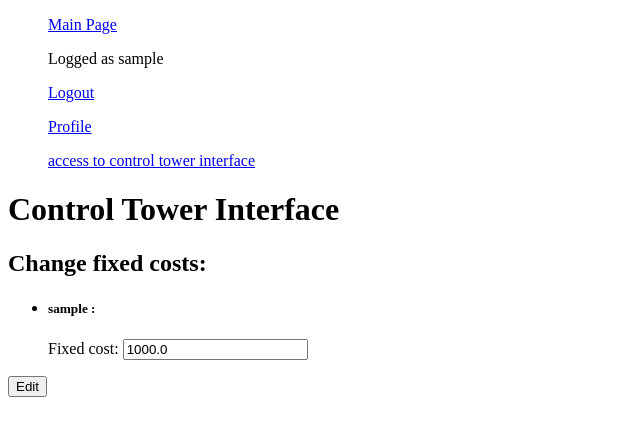
After one commit to duntytelessia/supply_chain, a Django app: page /controltower/costs in a window 1280 px wide. The commit adds this page. Shown: the top 436 px of the page, without its empty margins (0-640 px from the left). Run offline with Django 4.2, Linux system fonts and the light colour scheme; the visitor is signed in with stand-in values (Sample User, id 1); data comes from the database, SQL or seed files in the repository; parts of the project's set-up code (start-up, migrations or seed data) failed here and were passed over.

Commit message:
fixed_costs

```diff
--- /dev/null
+++ b/PycharmProjects/django_Projects/Projet_1/controltower/templates/controltower/costs.html
@@ -0,0 +1,26 @@
+{% extends 'data/base_generic.html' %}
+{% load custom_tags %}
+{% block content %}
+{% if messages %}
+<ul>
+    {% for message in messages %}
+    <li>{{ message }}</li>
+    {% endfor %}
+</ul>
+{% endif %}
+    <h1> Control Tower Interface</h1>
+    <h2> Change fixed costs:</h2>
+
+
+<form method="post" >
+    {% csrf_token %}
+    {{ f.management_form }}
+    <ul>
+        {% for form in f %}
+        <li> <h5> {{ form.instance.username }} :</h5> {{ form.as_p }}</li>
+        {% endfor %}
+    </ul>
+    <input type="submit" name="submit" value="Edit" />
+</form>
+
+{% endblock %}
--- a/PycharmProjects/django_Projects/Projet_1/controltower/templates/controltower/interface.html
+++ b/PycharmProjects/django_Projects/Projet_1/controltower/templates/controltower/interface.html
@@ -52,6 +52,8 @@
          </table>
     </form>
 
+<h4> <a href="costs"> Change fixed costs </a></h4>
+
 {% if can_begin %}  <!-- if everyone has validated -->
 <form action='valid' method='GET'>
 <button type='submit'> Begin </button>
--- a/PycharmProjects/django_Projects/Projet_1/controltower/urls.py
+++ b/PycharmProjects/django_Projects/Projet_1/controltower/urls.py
@@ -9,5 +9,6 @@ urlpatterns = [
     path('valid/<str:idg>', edit_good, name='edit_good'),# to edit data of the good: idG
     path('validate_all', validate_all, name='validate_all'),
     path('begin_simulation', begin_simulation, name='begin_simulation'),
-    path('new_week', new_week, name='new_week')
+    path('new_week', new_week, name='new_week'),
+    path('costs', costs, name='costs')
 ]
--- a/PycharmProjects/django_Projects/Projet_1/controltower/views.py
+++ b/PycharmProjects/django_Projects/Projet_1/controltower/views.py
@@ -5,6 +5,7 @@ from django.contrib.auth.models import User
 from django.contrib.auth.decorators import user_passes_test
 from controltower.forms import GroupChangeForm, GoodChangeForm, WorkersForm
 from data.models import Goods, Week, Order, Transaction, Stock, Worker, Path
+from django.forms import modelformset_factory
 from controltower.forms import *
 
 
@@ -162,6 +163,21 @@ def validate_all(request):
 
 
 @user_passes_test(lambda u: u.is_superuser)
+def costs(request):
+
+    all_users = User.objects.all()
+    CostFormSet = modelformset_factory(User, fields=['fixed_cost', ], extra=0)
+
+    if request.method == 'POST':
+        f = CostFormSet(request.POST, queryset=all_users)  # change costs
+        if f.is_valid():
+            f.save()
+            messages.success(request, 'Costs changed successfully')
+            return redirect('/controltower')
+    f = CostFormSet(queryset=all_users)
+    return render(request, 'controltower/costs.html', context={'f': f})
+
+@user_passes_test(lambda u: u.is_superuser)
 def begin_simulation(request):
 
     # unvalidate all
@@ -205,6 +221,7 @@ def new_week(request):
         new_stock_buyer = Stock(idS=id, idU=stock.idU, goods=stock.goods, dateS=new_week, quanS=stock.quanS)
         new_stock_buyer.save()
 
+    # all changed linked to transactions
     for tran in v_transactions:
 
         if tran.buyerT.codename != 'A':
@@ -320,6 +337,8 @@ def new_week(request):
         stock_product_4.save()
 
     for user in User.objects.all():
+        new_funds = user.funds - user.fixed_costs
+        user.funds = new_funds
         user.validate = False
         user.save()
 
--- a/PycharmProjects/django_Projects/Projet_1/data/models.py
+++ b/PycharmProjects/django_Projects/Projet_1/data/models.py
@@ -10,6 +10,7 @@ class CustomUser(AbstractUser):
     funds = models.FloatField(default=0)
     maxT = models.FloatField(default=1000)
     numT = models.IntegerField(default=0)
+    fixed_cost = models.FloatField(default=1000)
 
     def __str__(self):
         return str(self.codename)
```
Also changed, not shown: PycharmProjects/django_Projects/Projet_1/data/migrations/0002_customuser_fixed_cost.py (added).
